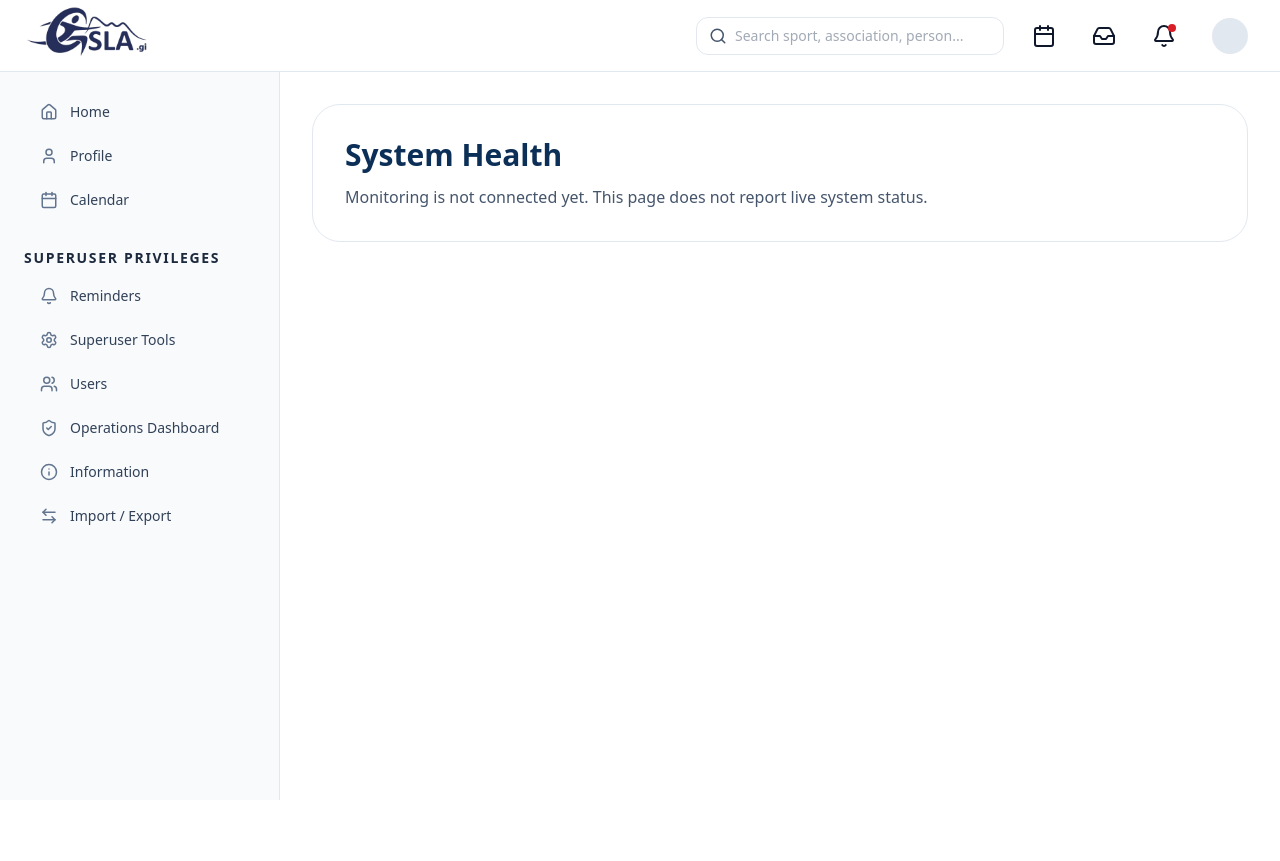
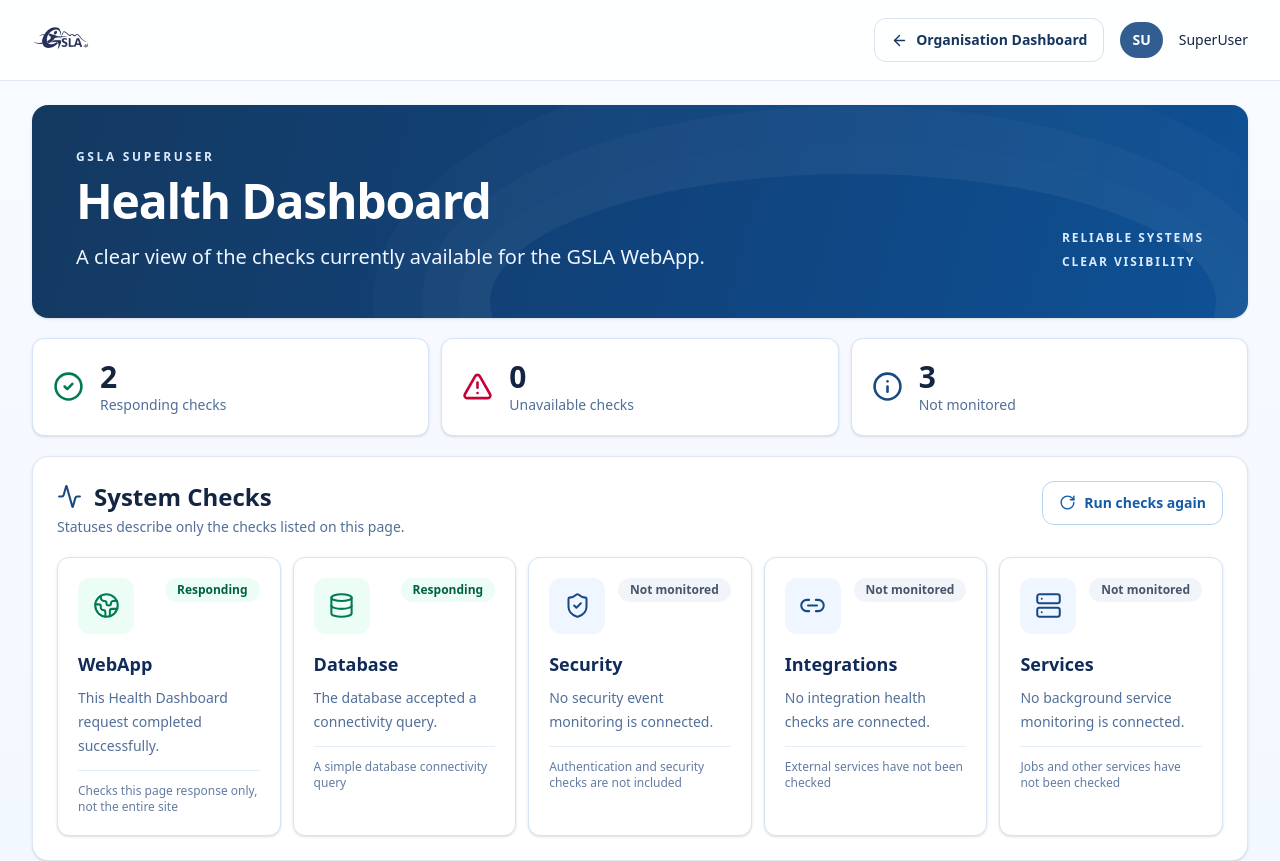
Before and after one commit to gibfesta/gsla-new-sdu, a Next.js app: page /superuser/health in a window 1280 px wide. Shown: the top 861 px of the page. Before the commit the page ends 800 px from the top, so only its background shows below. Built offline with nearby package versions, Linux system fonts and the light colour scheme; no server answers; the database is empty.

Commit message:
SuperUser Health Dashboard

```diff
--- a/app/superuser/health/page.tsx
+++ b/app/superuser/health/page.tsx
@@ -1,6 +1,111 @@
-export default function HealthDashboard() {
-  return <section className="rounded-[28px] border border-slate-200 p-8">
-    <h1 className="text-3xl font-bold text-[#0C2F57]">System Health</h1>
-    <p className="mt-3 text-slate-600">Monitoring is not connected yet. This page does not report live system status.</p>
-  </section>;
+import Image from "next/image";
+import Link from "next/link";
+import { prisma } from "@/lib/prisma";
+import {
+  Activity, ArrowLeft, ArrowRight, CheckCircle2, Clock3, Database,
+  Globe2, Info, Link2, RotateCw, Server, ShieldCheck,
+  TriangleAlert, type LucideIcon,
+} from "lucide-react";
+
+// Repeat checks on every request; health must never be a cached claim.
+export const dynamic = "force-dynamic";
+
+type CheckState = "responding" | "unavailable" | "unmonitored";
+type Check = { name: string; icon: LucideIcon; state: CheckState; detail: string; scope: string };
+
+async function databaseCheck(): Promise<Check> {
+  const base = { name: "Database", icon: Database, scope: "A simple database connectivity query" };
+  if (!process.env.DATABASE_URL) {
+    return { ...base, state: "unavailable", detail: "Database connection is not configured for this deployment." };
+  }
+  let timeout: ReturnType<typeof setTimeout> | undefined;
+  try {
+    await Promise.race([
+      prisma.$queryRaw`SELECT 1`,
+      new Promise<never>((_, reject) => {
+        timeout = setTimeout(() => reject(new Error("Check timed out")), 4000);
+      }),
+    ]);
+    return { ...base, state: "responding", detail: "The database accepted a connectivity query." };
+  } catch {
+    return { ...base, state: "unavailable", detail: "The database did not respond to the connectivity check." };
+  } finally {
+    if (timeout) clearTimeout(timeout);
+  }
 }
+
+const stateStyles: Record<CheckState, { badge: string; icon: string; label: string }> = {
+  responding: { badge: "bg-emerald-50 text-emerald-800", icon: "bg-emerald-50 text-emerald-700", label: "Responding" },
+  unavailable: { badge: "bg-rose-50 text-rose-800", icon: "bg-rose-50 text-rose-700", label: "Unavailable" },
+  unmonitored: { badge: "bg-slate-100 text-slate-600", icon: "bg-blue-50 text-[#174a84]", label: "Not monitored" },
+};
+
+function HealthCard({ check }: { check: Check }) {
+  const Icon = check.icon;
+  const style = stateStyles[check.state];
+  return (
+    <article className="rounded-xl border border-[#d5e4f6] bg-white p-5 shadow-sm">
+      <div className="flex flex-wrap items-start justify-between gap-3">
+        <span className={`flex h-14 w-14 items-center justify-center rounded-xl ${style.icon}`}><Icon size={27} strokeWidth={1.8} aria-hidden="true" /></span>
+        <span className={`rounded-full px-3 py-1 text-xs font-semibold ${style.badge}`}>{style.label}</span>
+      </div>
+      <h3 className="mt-4 text-lg font-bold text-[#102b59]">{check.name}</h3>
+      <p className="mt-2 min-h-12 text-sm leading-6 text-[#526f98]">{check.detail}</p>
+      <p className="mt-3 border-t border-[#e5edf8] pt-3 text-xs text-[#637da2]">{check.scope}</p>
+    </article>
+  );
+}
+
+export default async function HealthDashboard() {
+  const database = await databaseCheck();
+  const checks: Check[] = [
+    { name: "WebApp", icon: Globe2, state: "responding", detail: "This Health Dashboard request completed successfully.", scope: "Checks this page response only, not the entire site" },
+    database,
+    { name: "Security", icon: ShieldCheck, state: "unmonitored", detail: "No security event monitoring is connected.", scope: "Authentication and security checks are not included" },
+    { name: "Integrations", icon: Link2, state: "unmonitored", detail: "No integration health checks are connected.", scope: "External services have not been checked" },
+    { name: "Services", icon: Server, state: "unmonitored", detail: "No background service monitoring is connected.", scope: "Jobs and other services have not been checked" },
+  ];
+  const responding = checks.filter((check) => check.state === "responding").length;
+  const unavailable = checks.filter((check) => check.state === "unavailable").length;
+  const unmonitored = checks.filter((check) => check.state === "unmonitored").length;
+  const checkedAt = new Intl.DateTimeFormat("en-GB", { dateStyle: "medium", timeStyle: "short", timeZone: "UTC" }).format(new Date());
+
+  return (
+    <div className="min-h-screen bg-[linear-gradient(180deg,#f8fbff_0%,#f1f7ff_100%)] text-[#142542]">
+      <header className="border-b border-[#dfe8f4] bg-white/90">
+        <div className="mx-auto flex min-h-20 max-w-[1500px] flex-wrap items-center gap-4 px-5 py-3 md:px-8">
+          <Link href="/superuser/dashboard" aria-label="GSLA organisation dashboard" className="mr-auto flex items-center"><Image src="/gsla-transp-logo.png" alt="GSLA" width={125} height={70} className="h-12 w-auto max-w-32 object-contain" priority /></Link>
+          <Link href="/superuser/dashboard" className="inline-flex min-h-11 items-center gap-2 rounded-xl border border-[#d7e1ef] px-4 text-sm font-semibold text-[#16365f] hover:bg-blue-50"><ArrowLeft size={17} aria-hidden="true" />Organisation Dashboard</Link>
+          <span className="rounded-full bg-[#315d90] px-3 py-2 text-sm font-semibold text-white" aria-label="SuperUser account">SU</span>
+          <span className="hidden text-sm font-medium sm:inline">SuperUser</span>
+        </div>
+      </header>
+
+      <main className="mx-auto max-w-[1500px] space-y-5 px-5 py-6 md:px-8">
+        <section className="relative overflow-hidden rounded-2xl bg-[linear-gradient(105deg,#143960_0%,#10447e_55%,#0e5195_100%)] px-7 py-9 text-white shadow-sm md:px-11 md:py-11">
+          <div aria-hidden="true" className="pointer-events-none absolute -bottom-36 right-0 h-80 w-[65%] rounded-[50%] border-[32px] border-white/5 shadow-[0_0_0_36px_rgba(255,255,255,0.025),0_0_0_85px_rgba(255,255,255,0.018)]" />
+          <div className="relative flex flex-wrap items-end justify-between gap-8">
+            <div><p className="text-xs font-bold uppercase tracking-[0.22em] text-blue-100">GSLA SuperUser</p><h1 className="mt-3 text-3xl font-extrabold tracking-tight md:text-5xl">Health Dashboard</h1><p className="mt-4 max-w-2xl text-base leading-relaxed text-blue-50 md:text-xl">A clear view of the checks currently available for the GSLA WebApp.</p></div>
+            <p className="text-xs font-semibold uppercase leading-6 tracking-[0.16em] text-blue-100">Reliable systems<br />Clear visibility</p>
+          </div>
+        </section>
+
+        <section aria-label="Check summary" className="grid gap-3 sm:grid-cols-3">
+          <div className="flex items-center gap-4 rounded-xl border border-[#d5e4f6] bg-white p-5 shadow-sm"><CheckCircle2 size={31} className="text-emerald-700" aria-hidden="true" /><div><p className="text-3xl font-bold">{responding}</p><p className="text-sm text-[#526f98]">Responding checks</p></div></div>
+          <div className="flex items-center gap-4 rounded-xl border border-[#d5e4f6] bg-white p-5 shadow-sm"><TriangleAlert size={31} className="text-rose-700" aria-hidden="true" /><div><p className="text-3xl font-bold">{unavailable}</p><p className="text-sm text-[#526f98]">Unavailable checks</p></div></div>
+          <div className="flex items-center gap-4 rounded-xl border border-[#d5e4f6] bg-white p-5 shadow-sm"><Info size={31} className="text-[#174a84]" aria-hidden="true" /><div><p className="text-3xl font-bold">{unmonitored}</p><p className="text-sm text-[#526f98]">Not monitored</p></div></div>
+        </section>
+
+        <section className="rounded-2xl border border-[#dfe7f2] bg-white p-5 shadow-sm md:p-6" aria-labelledby="systems-heading">
+          <div className="flex flex-wrap items-start justify-between gap-4"><div><h2 id="systems-heading" className="flex items-center gap-3 text-2xl font-bold"><Activity size={25} className="text-[#174a84]" aria-hidden="true" />System Checks</h2><p className="mt-1 text-sm text-[#526f98]">Statuses describe only the checks listed on this page.</p></div><form action="/superuser/health"><button className="inline-flex min-h-11 items-center gap-2 rounded-xl border border-[#b8d4f5] px-4 text-sm font-semibold text-[#155ca7] hover:bg-blue-50"><RotateCw size={17} aria-hidden="true" />Run checks again</button></form></div>
+          <div className="mt-5 grid gap-3 sm:grid-cols-2 xl:grid-cols-5">{checks.map((check) => <HealthCard key={check.name} check={check} />)}</div>
+        </section>
+
+        <div className="grid gap-4 lg:grid-cols-[1.5fr_1fr]">
+          <section className="rounded-2xl border border-[#dfe7f2] bg-white p-5 shadow-sm md:p-6" aria-labelledby="coverage-heading"><h2 id="coverage-heading" className="text-xl font-bold">Monitoring Coverage</h2><p className="mt-2 text-sm leading-6 text-[#526f98]">This page checks whether it can render and whether the database accepts a simple query. It does not yet measure uptime, other pages, sign-in security, integrations, background services or historical incidents.</p><p className="mt-4 flex items-center gap-2 text-sm text-[#526f98]"><Clock3 size={17} aria-hidden="true" />Last checked: {checkedAt} UTC</p></section>
+          <section className="rounded-2xl border border-[#dfe7f2] bg-white p-5 shadow-sm md:p-6" aria-labelledby="links-heading"><h2 id="links-heading" className="text-xl font-bold">Quick Links</h2><div className="mt-4 space-y-3"><Link href="/superuser/dashboard" className="flex items-center justify-between rounded-xl border border-[#d5e4f6] px-4 py-3 text-sm font-semibold text-[#155ca7] hover:bg-blue-50">Organisation Dashboard <ArrowRight size={17} aria-hidden="true" /></Link><Link href="/human-resources/dashboard" className="flex items-center justify-between rounded-xl border border-[#d5e4f6] px-4 py-3 text-sm font-semibold text-[#155ca7] hover:bg-blue-50">Human Resources <ArrowRight size={17} aria-hidden="true" /></Link></div></section>
+        </div>
+      </main>
+    </div>
+  );
+}
--- a/components/app-shell/AppShell.tsx
+++ b/components/app-shell/AppShell.tsx
@@ -13,8 +13,8 @@
 export default function AppShell({ children }: { children: React.ReactNode }) {
   const pathname = usePathname();
   const publicPage = ["/login", "/signup", "/join"].includes(pathname);
-  const noSidebar = ["/", "/superuser/dashboard"].includes(pathname);
-  const ownHeader = pathname === "/superuser/dashboard";
+  const noSidebar = ["/", "/superuser/dashboard", "/superuser/health"].includes(pathname);
+  const ownHeader = ["/superuser/dashboard", "/superuser/health"].includes(pathname);
   const facilitiesArea = pathname.startsWith("/facilities");
   const sportsDevelopmentArea = pathname.startsWith("/sports-development");
   const humanResourcesArea = pathname.startsWith("/human-resources");
```
